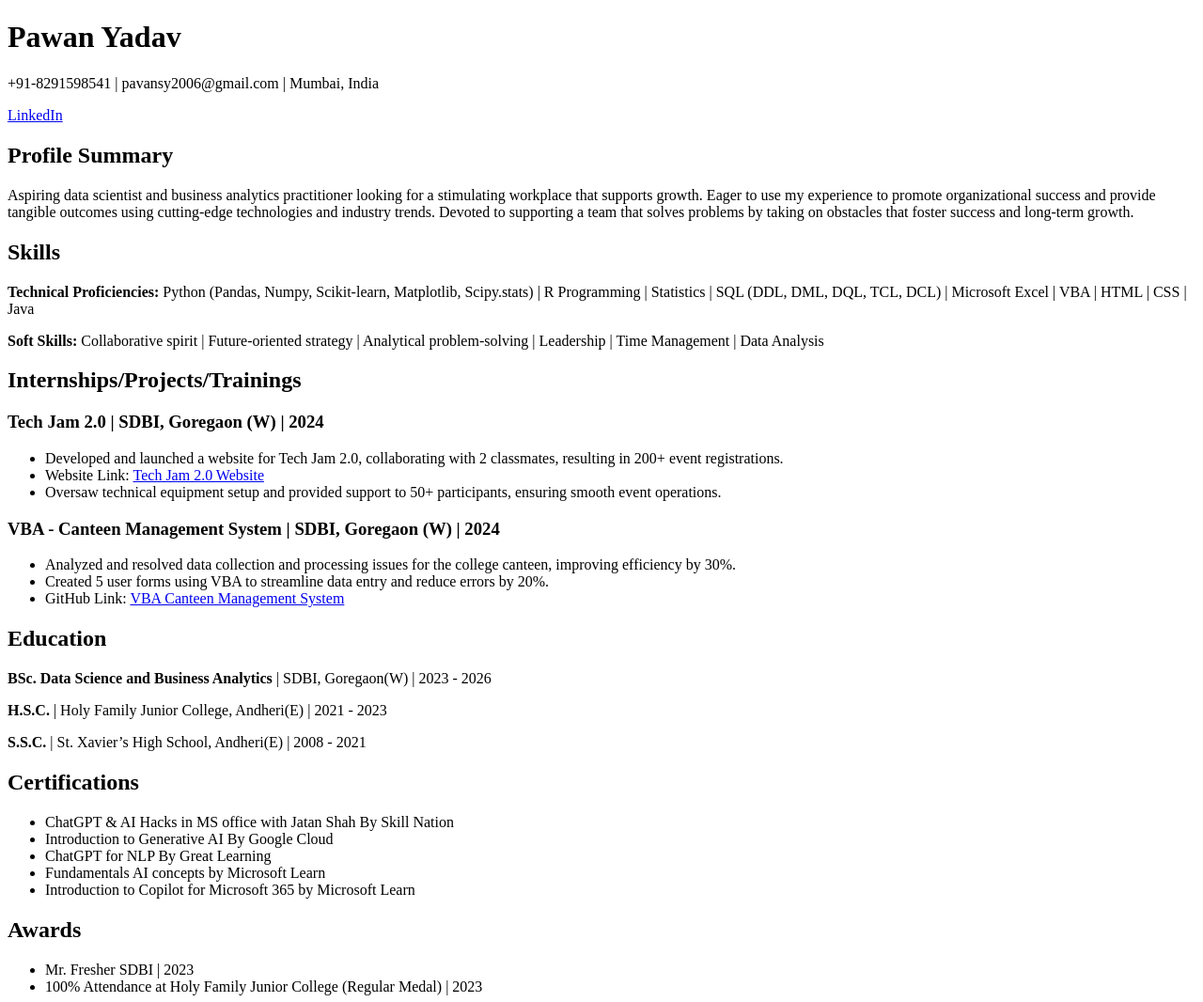
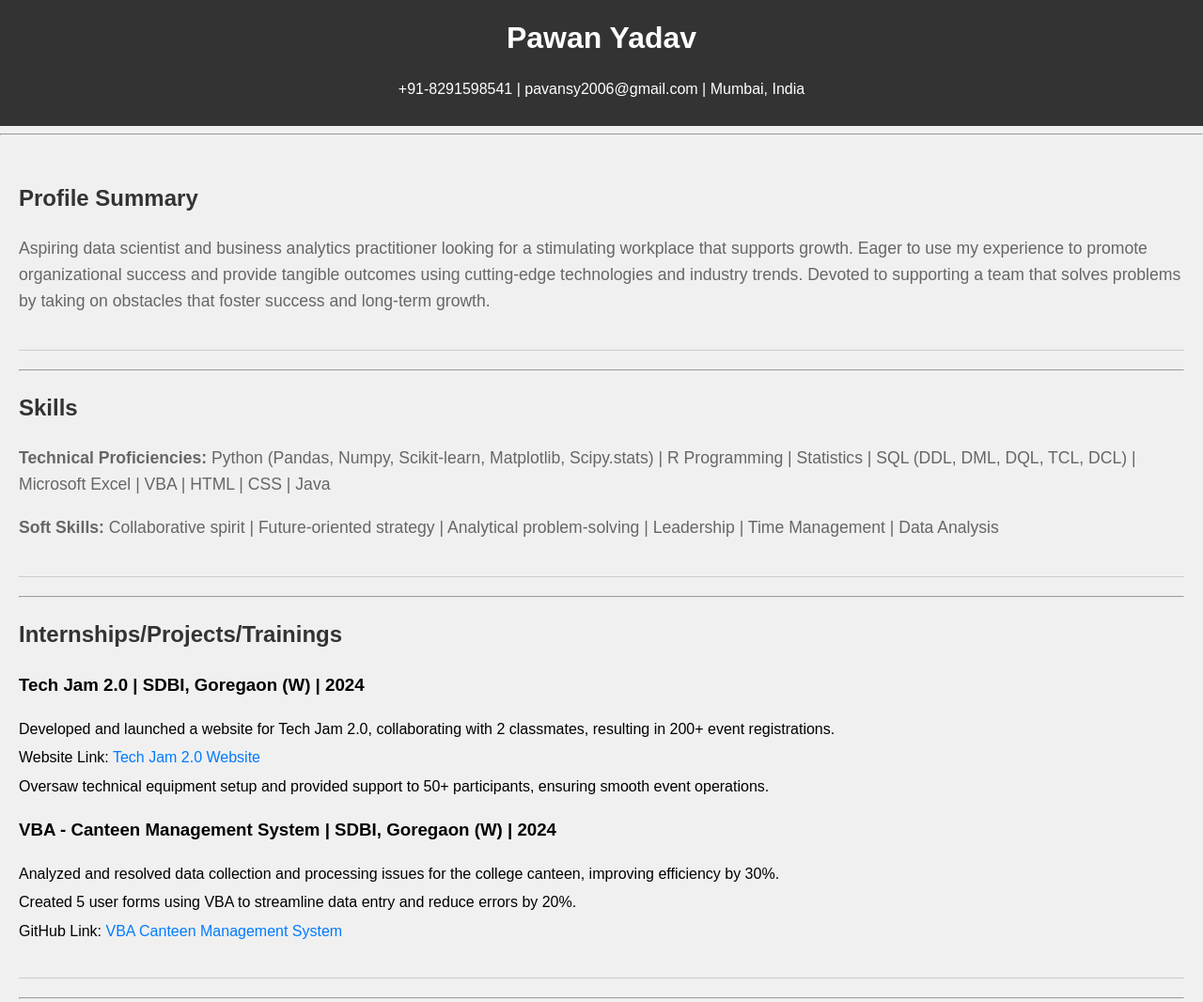
Before and after one commit to pavansy6/Portfolio, a plain HTML site: page index.html in a window 1280 px wide. Shown: the top 1066 px of the page at 94% size. Drawn offline with Linux system fonts and the light colour scheme.

Commit message:
Update index.html

```diff
--- a/index.html
+++ b/index.html
@@ -4,26 +4,91 @@
     <meta charset="UTF-8">
     <meta name="viewport" content="width=device-width, initial-scale=1.0">
     <title>Pawan Yadav - Portfolio</title>
+    <style>
+        body {
+            font-family: Arial, sans-serif;
+            line-height: 1.6;
+            margin: 0;
+            padding: 0;
+            background-color: #f0f0f0;
+        }
+
+        header {
+            background-color: #333;
+            color: #fff;
+            text-align: center;
+            padding: 10px;
+        }
+
+        header h1 {
+            margin: 5px 0;
+        }
+
+        main {
+            padding: 20px;
+        }
+
+        section {
+            margin-bottom: 20px;
+            padding-bottom: 20px;
+            border-bottom: 1px solid #ccc;
+        }
+
+        section h2 {
+            font-size: 1.5em;
+            color: #333;
+        }
+
+        section p {
+            font-size: 1.1em;
+            color: #666;
+        }
+
+        ul {
+            list-style-type: none;
+            padding: 0;
+        }
+
+        ul li {
+            margin-bottom: 5px;
+        }
+
+        a {
+            color: #007bff;
+            text-decoration: none;
+        }
+
+        a:hover {
+            text-decoration: underline;
+        }
+
+        .fab.fa-linkedin {
+            position: fixed;
+            bottom: 20px;
+            right: 20px;
+            font-size: 36px;
+            color: #0077b5;
+        }
+    </style>
 </head>
 <body>
     <header>
         <h1>Pawan Yadav</h1>
         <p>+91-8291598541 | pavansy2006@gmail.com | Mumbai, India</p>
-        <p><a href="https://www.linkedin.com/in/pavansyadav/" target="_blank">LinkedIn</a></p>
     </header>
-
+    <hr>
     <main>
         <section>
             <h2>Profile Summary</h2>
             <p>Aspiring data scientist and business analytics practitioner looking for a stimulating workplace that supports growth. Eager to use my experience to promote organizational success and provide tangible outcomes using cutting-edge technologies and industry trends. Devoted to supporting a team that solves problems by taking on obstacles that foster success and long-term growth.</p>
         </section>
-
+        <hr>
         <section>
             <h2>Skills</h2>
             <p><strong>Technical Proficiencies:</strong> Python (Pandas, Numpy, Scikit-learn, Matplotlib, Scipy.stats) | R Programming | Statistics | SQL (DDL, DML, DQL, TCL, DCL) | Microsoft Excel | VBA | HTML | CSS | Java</p>
             <p><strong>Soft Skills:</strong> Collaborative spirit | Future-oriented strategy | Analytical problem-solving | Leadership | Time Management | Data Analysis</p>
         </section>
-
+        <hr>
         <section>
             <h2>Internships/Projects/Trainings</h2>
             <h3>Tech Jam 2.0 | SDBI, Goregaon (W) | 2024</h3>
@@ -40,14 +105,14 @@
                 <li>GitHub Link: <a href="https://github.com/pavansy6/VBA-CanteenManagementSystem" target="_blank">VBA Canteen Management System</a></li>
             </ul>
         </section>
-
+        <hr>
         <section>
             <h2>Education</h2>
             <p><strong>BSc. Data Science and Business Analytics</strong> | SDBI, Goregaon(W) | 2023 - 2026</p>
             <p><strong>H.S.C.</strong> | Holy Family Junior College, Andheri(E) | 2021 - 2023</p>
             <p><strong>S.S.C.</strong> | St. Xavier’s High School, Andheri(E) | 2008 - 2021</p>
         </section>
-
+        <hr>
         <section>
             <h2>Certifications</h2>
             <ul>
@@ -58,7 +123,7 @@
                 <li>Introduction to Copilot for Microsoft 365 by Microsoft Learn</li>
             </ul>
         </section>
-
+        <hr>
         <section>
             <h2>Awards</h2>
             <ul>
@@ -66,15 +131,12 @@
                 <li>100% Attendance at Holy Family Junior College (Regular Medal) | 2023</li>
             </ul>
         </section>
-
+        <hr>
         <section>
             <h2>Languages</h2>
             <p>English, Hindi, Marathi</p>
         </section>
     </main>
-
-    <footer>
-        <p>&copy; 2024 Pawan Yadav</p>
-    </footer>
+    <a href="https://www.linkedin.com/in/pavansyadav/" class="fab fa-linkedin"></a>
 </body>
 </html>
```
